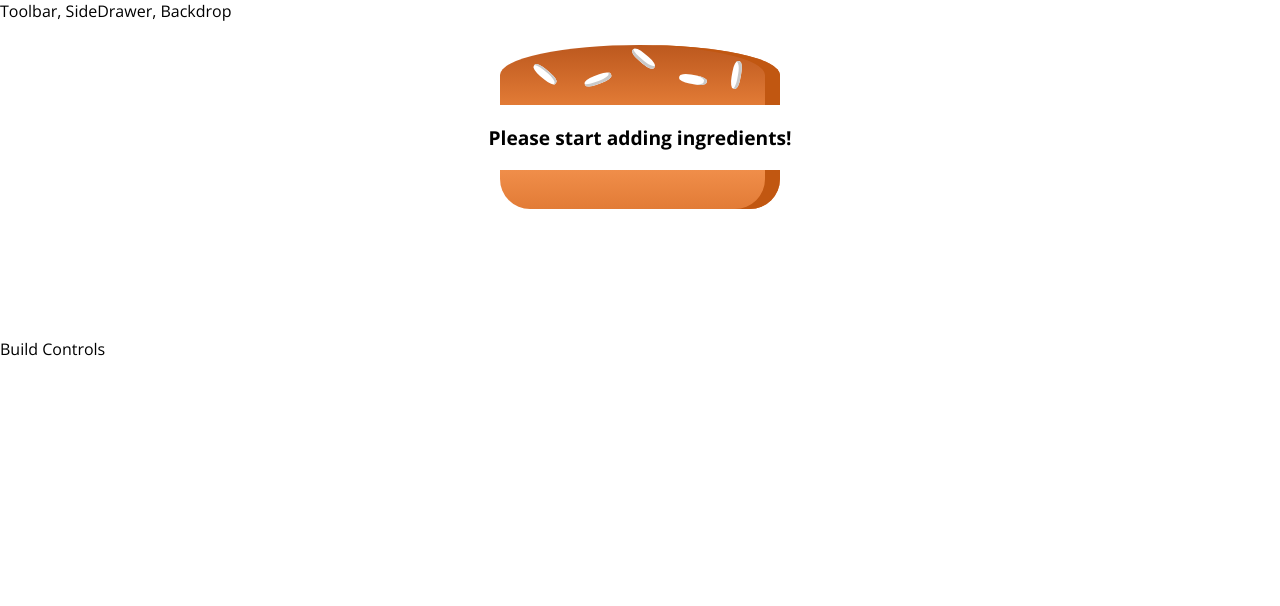
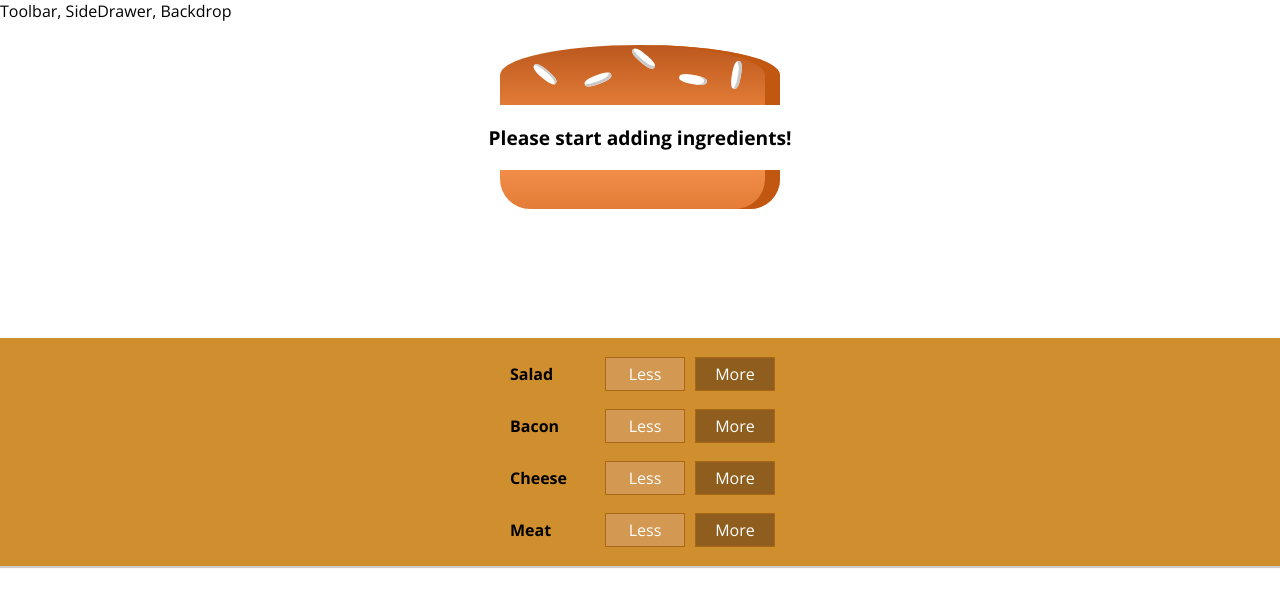
Before and after one commit to RainbowFloyd/burger-builder, a React app: page / in a window 1280 px wide. Shown: the top 606 px of the page. Built offline with nearby package versions, Linux system fonts and the light colour scheme.

Commit message:
Output multiple build controls

```diff
--- a/src/components/Burger/BuildControls/BuildControl/BuildControl.js
+++ b/src/components/Burger/BuildControls/BuildControl/BuildControl.js
@@ -1,6 +1,6 @@
 import React from 'react';
 
-import classes from '.buildControl.css';
+import classes from './BuildControl.css';
 
 const buildControl = (props) => {
   return (
--- a/src/components/Burger/BuildControls/BuildControls.js
+++ b/src/components/Burger/BuildControls/BuildControls.js
@@ -1,9 +1,21 @@
 import React from 'react';
+
+import classes from './BuildControls.css';
+import BuildControl from './BuildControl/BuildControl';
+
+const controls = [
+  {label: 'Salad', type: 'salad'},
+  {label: 'Bacon', type: 'bacon'},
+  {label: 'Cheese', type: 'Cheese'},
+  {label: 'Meat', type: 'meat'}
+]
 
 const buildControls = (props) => {
   return (
-    <div>
-
+    <div className={classes.BuildControls}>
+      {controls.map(ctrl => {
+       return <BuildControl key={ctrl.label} label={ctrl.label} />
+      })}
     </div>
   )
 }
--- a/src/containers/BurgerBuilder/BurgerBuilder.js
+++ b/src/containers/BurgerBuilder/BurgerBuilder.js
@@ -2,6 +2,7 @@
 
 import Aux from '../../hoc/Auxiliary'
 import Burger from '../../components/Burger/Burger';
+import BuildControls from '../../components/Burger/BuildControls/BuildControls'
 
 class BurgerBuilder extends Component {
 
@@ -18,7 +19,7 @@
     return (
       <Aux>
         <Burger ingredients={this.state.ingredients} />
-        <div>Build Controls</div>
+        <BuildControls />
       </Aux>
     );
   }
```
